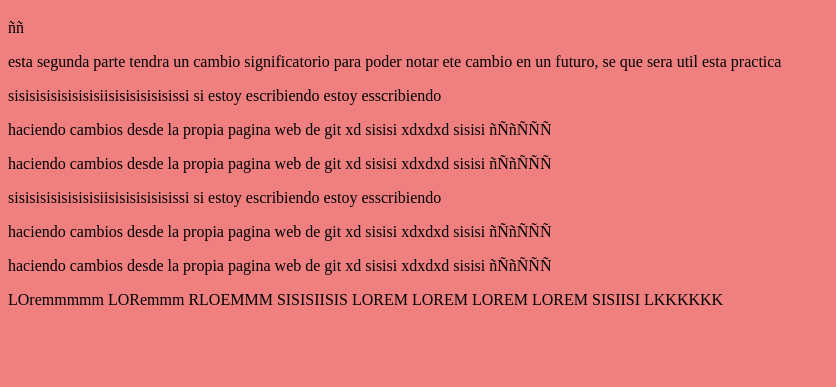
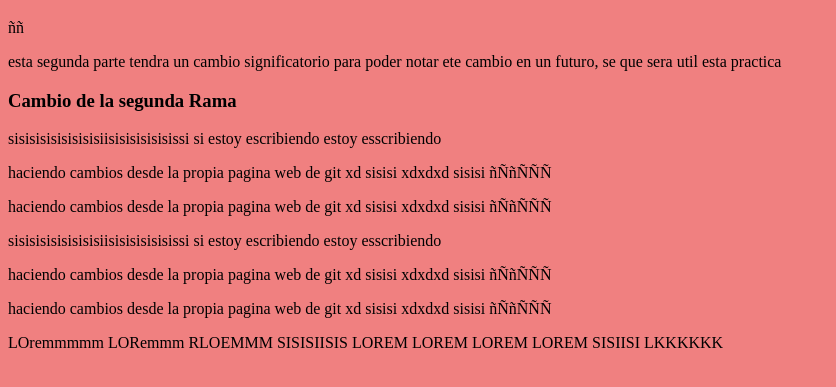
Before and after one commit to SQ-Raz/ETS_Practica, a plain HTML site: page index.html in a window 1280 px wide. Shown: the part 61-448 px from the top of the page, without its empty margins (0-836 px from the left). Drawn offline with Linux system fonts and the light colour scheme.

Commit message:
CambioS2.html

```diff
--- a/index.html
+++ b/index.html
@@ -11,7 +11,7 @@
     <h1>Hello world Att:Razuhk</h1>
     <p>ññ</p>
     <p>esta segunda parte tendra un cambio significatorio para poder notar ete cambio en un futuro, se que sera util esta practica</p>
-
+    <h3>Cambio de la segunda Rama</h3>
     <p>sisisisisisisisisiisisisisisisissi si estoy escribiendo estoy esscribiendo</p>
     <p>haciendo cambios desde la propia pagina web de git xd sisisi xdxdxd sisisi ñÑñÑÑÑ</p>
     <p>haciendo cambios desde la propia pagina web de git xd sisisi xdxdxd sisisi ñÑñÑÑÑ</p>
```
